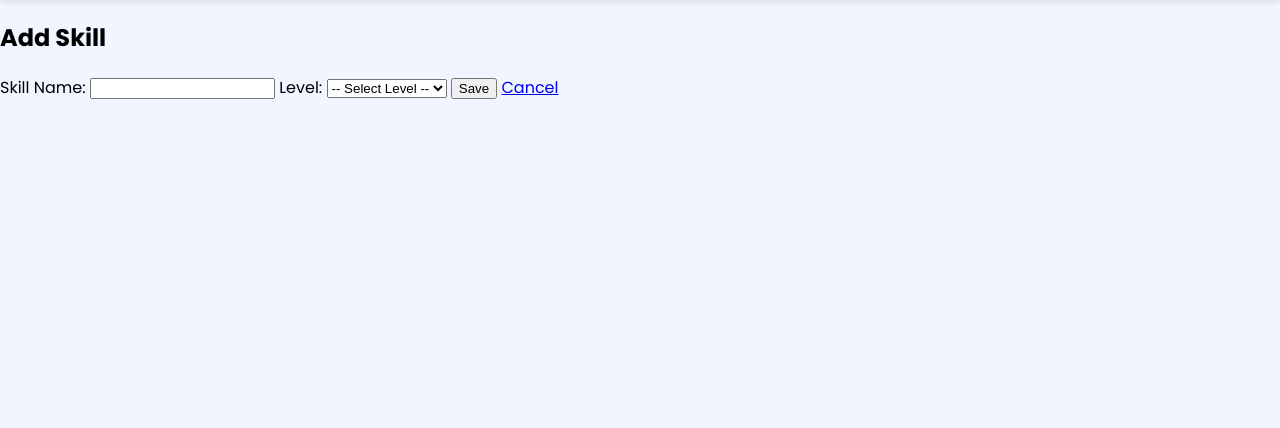
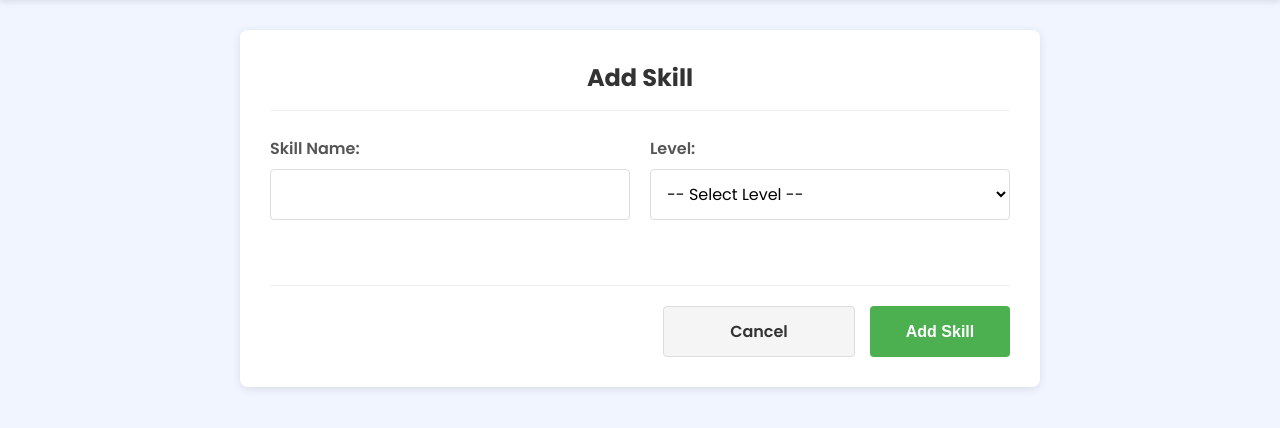
Before and after one commit to ayahmeftah/draftr-cv-builder-web-app, a Django app: template main_app/templates/skills/skill_form.html in a window 1280 px wide. Shown: the part 90-518 px from the top of the page. Run offline with Django 5.2, Linux system fonts and the light colour scheme; the template is opened without the code that fills it: values that come from a table or form of the project are taken from there, others are empty.

Commit message:
added css to the skill form

```diff
--- a/main_app/templates/skills/skill_form.html
+++ b/main_app/templates/skills/skill_form.html
@@ -1,9 +1,13 @@
 {% extends 'base.html' %}
+{% load static %}
 
 {% block head %}
+  <link rel="stylesheet" href="{% static "css/forms.css" %}">
 {% endblock %}
 
 {% block body %}
+<div class="form-container">
+    <div class="form-card">
         <h2>
             {% if skill %}
                 Edit Skill
@@ -15,9 +19,12 @@
         <form method="post">
             {% csrf_token %}
 
+            <div class="form-row">
+                <div class="form-group">
                     <label for="skill_name">Skill Name:</label>
                     <input type="text" id="skill_name" name="skill_name" value="{{ form.skill_name.value|default_if_none:'' }}" required />
-
+                </div>
+                <div class="form-group">
                     <label for="level">Level:</label>
                     <select id="level" name="level" required>
                         <option value="">-- Select Level --</option>
@@ -25,8 +32,20 @@
                         <option value="Intermediate" {% if form.level.value == "Intermediate" %}selected{% endif %}>Intermediate</option>
                         <option value="Advanced" {% if form.level.value == "Advanced" %}selected{% endif %}>Advanced</option>
                     </select>
+                </div>
+            </div>
 
-  <button type="submit">Save</button>
-  <a href="{% url 'skill_list' category.resume.id %}">Cancel</a>
+            <div class="form-button-container">
+                <a href="{% url 'skill_list' category.resume.id %}" class="cancel-button">Cancel</a>
+                <button type="submit">
+                    {% if skill %}
+                        Update Skill
+                    {% else %}
+                        Add Skill
+                    {% endif %}
+                </button>
+            </div>
         </form>
+    </div>
+</div>
 {% endblock %}
```
Lines whose indentation alone changed are shown as unchanged.
